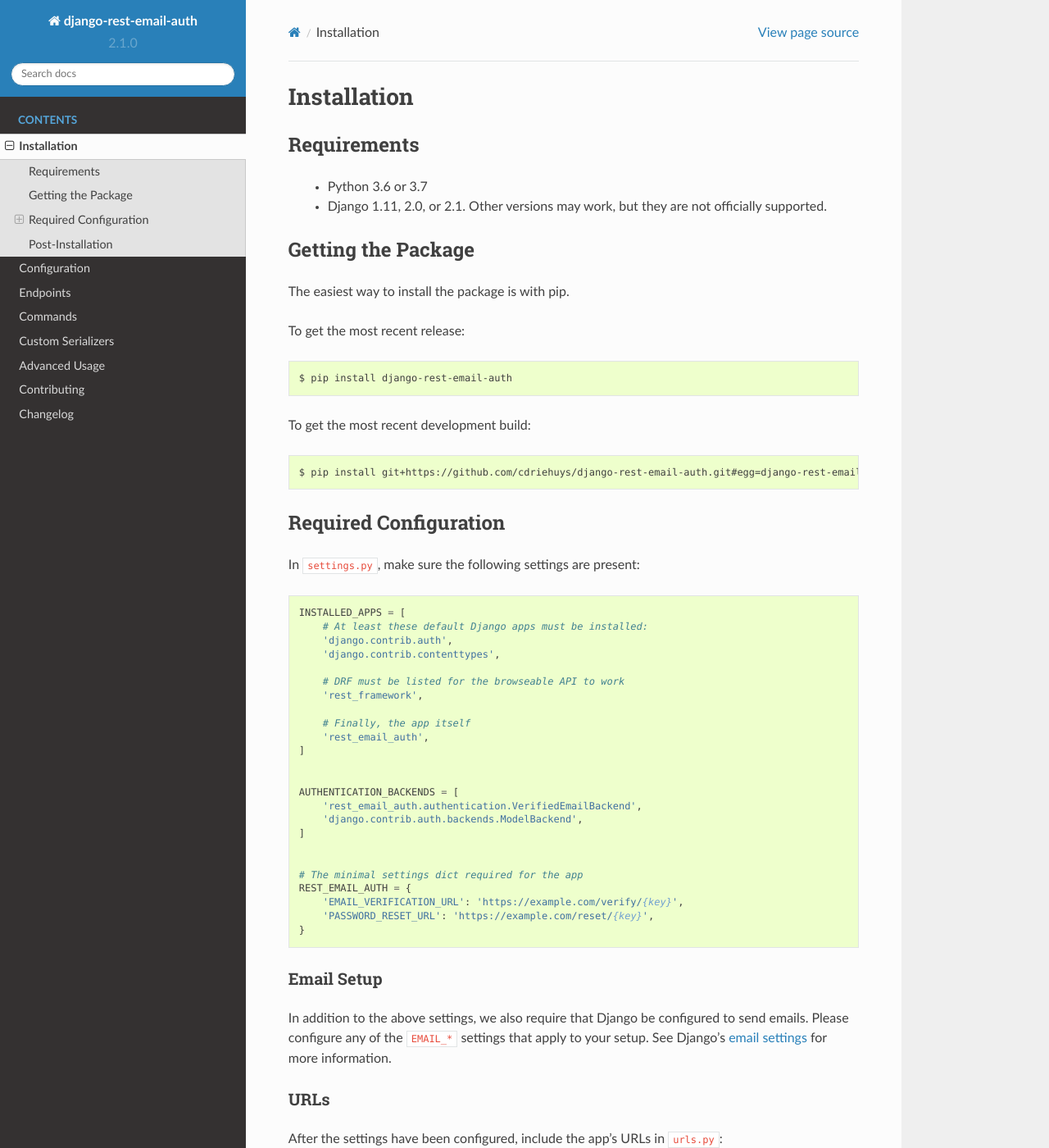
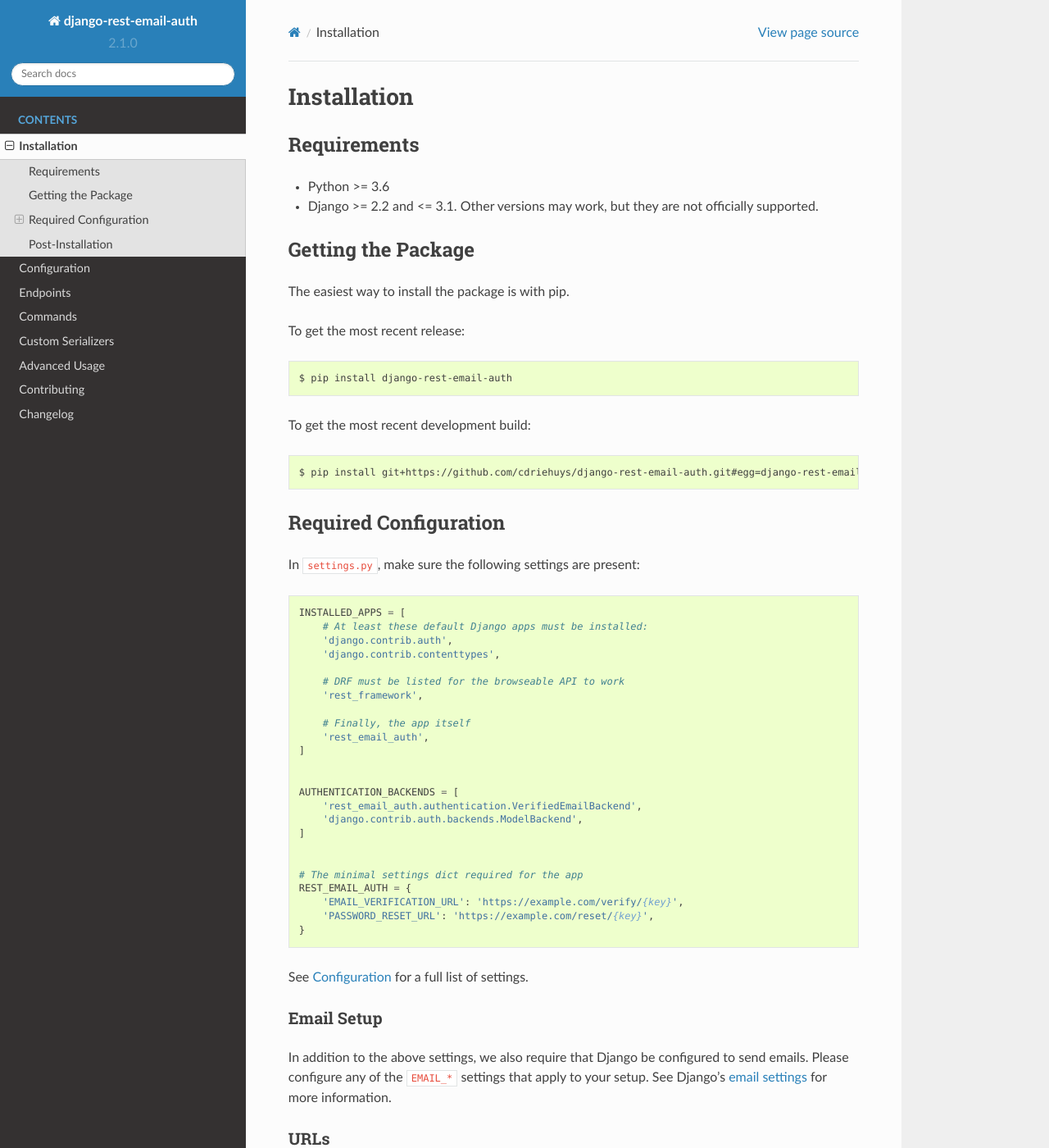
Before and after one commit to cdriehuys/django-rest-email-auth, a Sphinx documentation site: the page built from docs/installation.rst, in a window 1280 px wide and 1400 px high. Shown: the whole window at 82% size. Built offline with Sphinx 7.4.7 and the Read the Docs theme 2.0.0, drawn with Linux system fonts in a browser that asks for light colours.

Commit message:
Bump supported dependency versions.
Drop support for Django < 2.2 and DRF < 3.10.

```diff
--- a/docs/configuration.rst
+++ b/docs/configuration.rst
@@ -1,3 +1,5 @@
+.. _configuration-page:
+
 =============
 Configuration
 =============
--- a/docs/installation.rst
+++ b/docs/installation.rst
@@ -6,8 +6,9 @@
 Requirements
 ============
 
-  * Python 3.6 or 3.7
-  * Django 1.11, 2.0, or 2.1. Other versions may work, but they are not officially supported.
+* Python >= 3.6
+* Django >= 2.2 and <= 3.1. Other versions may work, but they are not
+  officially supported.
 
 
 Getting the Package
@@ -54,17 +55,21 @@
         'PASSWORD_RESET_URL': 'https://example.com/reset/{key}',
     }
 
+See :ref:`configuration-page` for a full list of settings.
 
 Email Setup
 -----------
 
-In addition to the above settings, we also require that Django be configured to send emails. Please configure any of the ``EMAIL_*`` settings that apply to your setup. See Django's `email settings`_ for more information.
+In addition to the above settings, we also require that Django be configured to
+send emails. Please configure any of the ``EMAIL_*`` settings that apply to your
+setup. See Django's `email settings`_ for more information.
 
 
 URLs
 ----
 
-After the settings have been configured, include the app's URLs in :file:`urls.py`::
+After the settings have been configured, include the app's URLs in
+:file:`urls.py`::
 
     from django.urls import include, path
     # If you're using Django 1.11:
```
Also changed, not shown: README.rst (+9 -1 lines), docs/CHANGELOG.rst (+11 -1 lines), setup.py (+8 -7 lines), 6 other files.
